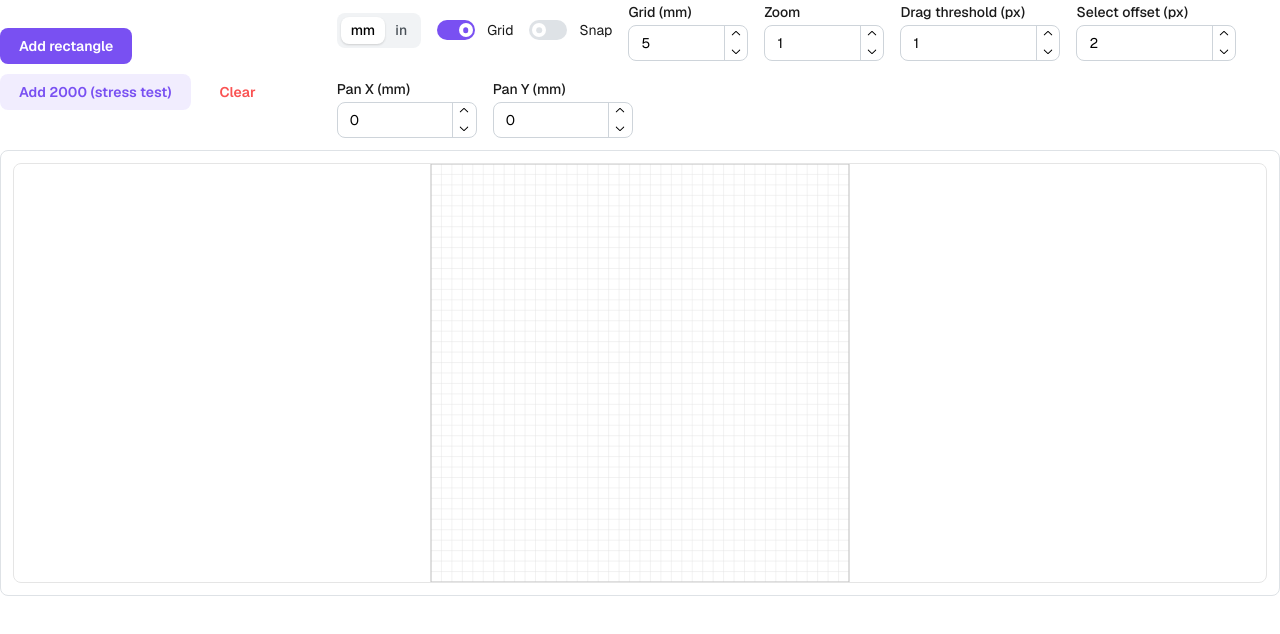
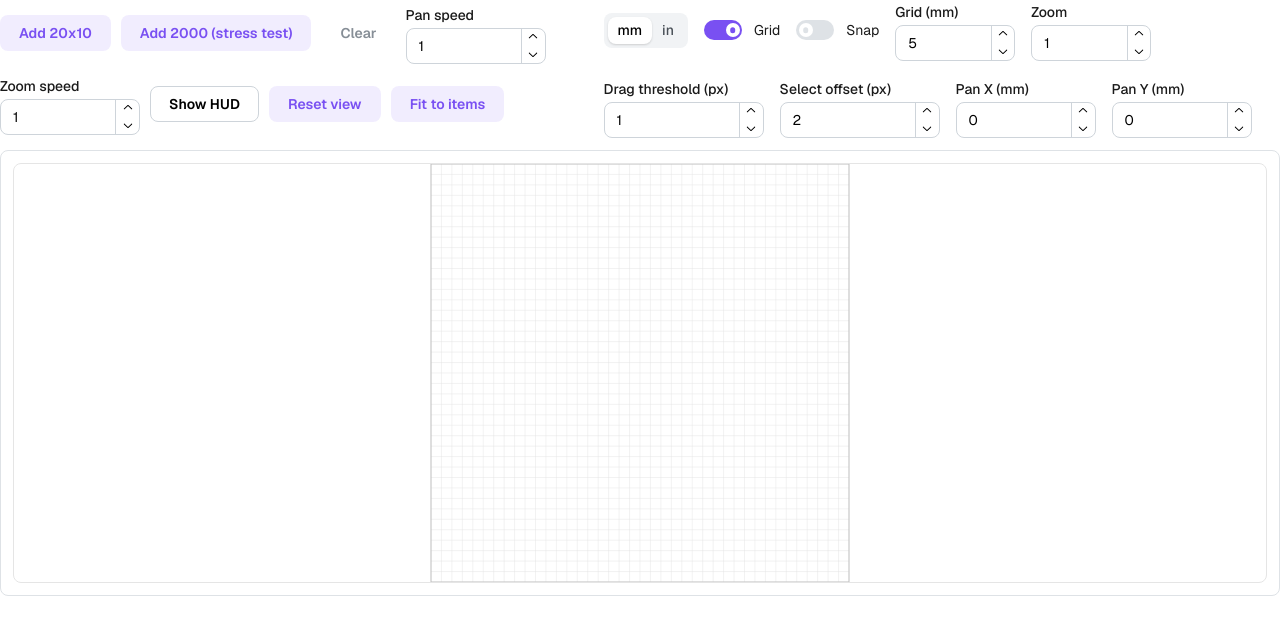
Before and after one commit to mwhite454/stl-slicer, a Next.js app: page /workspace in a window 1280 px wide. Shown: the top 634 px of the page. Built offline with nearby package versions, Linux system fonts and the light colour scheme.

Commit message:
selection handling

```diff
--- a/src/components/workspace/WorkspaceStage.tsx
+++ b/src/components/workspace/WorkspaceStage.tsx
@@ -1,6 +1,6 @@
 "use client";
 
-import React, { useMemo, useRef, useState, memo } from 'react';
+import React, { useMemo, useRef, useState, useEffect, memo } from 'react';
 import { Box } from '@mantine/core';
 import { useElementSize } from '@mantine/hooks';
 import { useWorkspaceStore } from '@/stores/workspaceStore';
@@ -22,9 +22,15 @@ export function WorkspaceStage() {
   const setZoom = useWorkspaceStore((s) => s.setZoom);
   const setPan = useWorkspaceStore((s) => s.setPan);
   const selectionOverlayOffsetPx = useWorkspaceStore((s) => s.ui.selectionOverlayOffsetPx);
+  const panSpeedMultiplier = useWorkspaceStore((s) => s.ui.panSpeedMultiplier);
+  const zoomSpeedMultiplier = useWorkspaceStore((s) => s.ui.zoomSpeedMultiplier);
+  const showPerfHud = useWorkspaceStore((s) => s.ui.showPerfHud);
+  const fitToBoundsRequestId = useWorkspaceStore((s) => s.ui.fitToBoundsRequestId);
 
   const { ref: svgRef } = useElementSize();
   const contentGroupRef = useRef<SVGGElement | null>(null);
+  const [fps, setFps] = useState(0);
+  const fpsRef = useRef({ last: performance.now(), frames: 0 });
   const [isPanning, setIsPanning] = useState(false);
   const panPointerRef = useRef<{ x: number; y: number } | null>(null);
   const panStartRef = useRef<{ x: number; y: number } | null>(null);
@@ -63,22 +69,29 @@ export function WorkspaceStage() {
   const clampZoom = (z: number) => Math.min(4, Math.max(0.25, z));
 
   const onWheel = (e: React.WheelEvent<SVGSVGElement>) => {
-    // Zoom with mouse wheel when inside grid
+    // Zoom anchored at cursor
     e.preventDefault();
-    e.stopPropagation();
-    const anchor = clientToMm(e.clientX, e.clientY);
-    if (!anchor) return;
-    // Use exponential scale for smooth zoom; deltaY>0 => zoom out
-    const scale = Math.exp(-e.deltaY * 0.001);
-    const z0 = viewport.zoom;
-    const z1 = clampZoom(z0 * scale);
-    if (z1 === z0) return;
-    // keep anchor position stable: (w + p1)*z1 = (w + p0)*z0
-    const p0 = viewport.pan;
-    const p1x = (z0 / z1) * (anchor.x + p0.x) - anchor.x;
-    const p1y = (z0 / z1) * (anchor.y + p0.y) - anchor.y;
-    setZoom(z1);
-    setPan({ x: p1x, y: p1y });
+    const svg = svgRef.current as unknown as SVGSVGElement | null;
+    const g = contentGroupRef.current;
+    if (!svg || !g) return;
+    const pt = svg.createSVGPoint();
+    pt.x = e.clientX;
+    pt.y = e.clientY;
+    const ctm = g.getScreenCTM();
+    if (!ctm) return;
+    const p = pt.matrixTransform(ctm.inverse());
+    const delta = -e.deltaY * Math.max(0.1, zoomSpeedMultiplier); // natural: scroll up to zoom in
+    const k = 0.0015; // sensitivity base
+    const scale = Math.exp(delta * k);
+    const nextZoom = Math.min(4, Math.max(0.25, viewport.zoom * scale));
+    const applied = nextZoom / viewport.zoom;
+    // Keep cursor point stable: adjust pan so p maps to same screen position
+    const newPan = {
+      x: p.x - (p.x - viewport.pan.x) * applied,
+      y: p.y - (p.y - viewport.pan.y) * applied,
+    };
+    setZoom(nextZoom);
+    setPan(newPan);
   };
 
   const onPointerDown = (e: React.PointerEvent<SVGSVGElement>) => {
@@ -105,8 +118,8 @@ export function WorkspaceStage() {
     const dyPx = e.clientY - last.y;
     panPointerRef.current = { x: e.clientX, y: e.clientY };
     const mmpp = getMmPerPx();
-    const dxMm = dxPx * mmpp.x;
-    const dyMm = dyPx * mmpp.y;
+    const dxMm = dxPx * mmpp.x * Math.max(0.1, panSpeedMultiplier);
+    const dyMm = dyPx * mmpp.y * Math.max(0.1, panSpeedMultiplier);
     panDeltaRef.current = { x: panDeltaRef.current.x + dxMm, y: panDeltaRef.current.y + dyMm };
     const start = panStartRef.current ?? { x: 0, y: 0 };
     const next = { x: start.x + panDeltaRef.current.x, y: start.y + panDeltaRef.current.y };
@@ -280,9 +293,68 @@ export function WorkspaceStage() {
     updateItemPosition(id, nx, ny);
   };
 
+  useEffect(() => {
+    if (!showPerfHud) return;
+    let raf = 0;
+    const tick = () => {
+      const now = performance.now();
+      fpsRef.current.frames += 1;
+      const dt = now - fpsRef.current.last;
+      if (dt >= 500) {
+        const fpsNow = (fpsRef.current.frames * 1000) / dt;
+        setFps(Math.round(fpsNow));
+        fpsRef.current.frames = 0;
+        fpsRef.current.last = now;
+      }
+      raf = requestAnimationFrame(tick);
+    };
+    fpsRef.current = { last: performance.now(), frames: 0 };
+    raf = requestAnimationFrame(tick);
+    return () => cancelAnimationFrame(raf);
+  }, [showPerfHud]);
+
+  useEffect(() => {
+    if (!fitToBoundsRequestId) return;
+    if (!items.length) {
+      setZoom(1);
+      setPan({ x: 0, y: 0 });
+      return;
+    }
+    let minX = Infinity, minY = Infinity, maxX = -Infinity, maxY = -Infinity;
+    for (const it of items) {
+      if (it.type === 'rectangle') {
+        const x1 = it.position.x;
+        const y1 = it.position.y;
+        const x2 = it.position.x + it.rect.width;
+        const y2 = it.position.y + it.rect.height;
+        minX = Math.min(minX, x1); minY = Math.min(minY, y1);
+        maxX = Math.max(maxX, x2); maxY = Math.max(maxY, y2);
+      }
+    }
+    if (!Number.isFinite(minX)) {
+      setZoom(1);
+      setPan({ x: 0, y: 0 });
+      return;
+    }
+    // Add small margin (mm)
+    const margin = 2;
+    minX -= margin; minY -= margin; maxX += margin; maxY += margin;
+    const rectW = Math.max(1, maxX - minX);
+    const rectH = Math.max(1, maxY - minY);
+    const scaleX = bounds.width / rectW;
+    const scaleY = bounds.height / rectH;
+    const targetZoom = Math.min(4, Math.max(0.25, Math.min(scaleX, scaleY)));
+    // Center the rect
+    const panX = (bounds.width - rectW * targetZoom) / 2 - minX * targetZoom;
+    const panY = (bounds.height - rectH * targetZoom) / 2 - minY * targetZoom;
+    setZoom(targetZoom);
+    setPan({ x: panX, y: panY });
+    // eslint-disable-next-line react-hooks/exhaustive-deps
+  }, [fitToBoundsRequestId]);
+
   return (
     <Box
-      style={{ width: '100%', height: 420, outline: 'none' }}
+      style={{ width: '100%', height: 420, outline: 'none', position: 'relative' }}
       tabIndex={0}
       onKeyDown={handleKeyDown}
     >
@@ -355,7 +427,7 @@ export function WorkspaceStage() {
                       onClick={() => selectOnly(it.id)}
                     />
                     {sel && (
-                      <g pointerEvents="none">
+                      <g>
                         <rect
                           x={selX}
                           y={selY}
@@ -365,12 +437,22 @@ export function WorkspaceStage() {
                           stroke="#1e90ff"
                           strokeWidth={0.25}
                           vectorEffect="non-scaling-stroke"
+                          pointerEvents="none"
                         />
                         {/* corner dots */}
-                        <circle cx={selX} cy={selY} r={0.5} fill="#1e90ff" />
-                        <circle cx={selX + selW} cy={selY} r={0.5} fill="#1e90ff" />
-                        <circle cx={selX} cy={selY + selH} r={0.5} fill="#1e90ff" />
-                        <circle cx={selX + selW} cy={selY + selH} r={0.5} fill="#1e90ff" />
+                        {([
+                          { x: selX, y: selY, cursor: 'nwse-resize' },
+                          { x: selX + selW, y: selY, cursor: 'nesw-resize' },
+                          { x: selX, y: selY + selH, cursor: 'nesw-resize' },
+                          { x: selX + selW, y: selY + selH, cursor: 'nwse-resize' },
+                        ] as const).map((h, idx) => (
+                          <g key={idx} style={{ cursor: h.cursor }}>
+                            {/* visible dot */}
+                            <circle cx={h.x} cy={h.y} r={0.5} fill="#1e90ff" />
+                            {/* larger invisible hit area for future interactions */}
+                            <circle cx={h.x} cy={h.y} r={2} fill="#1e90ff" fillOpacity={0} strokeOpacity={0} />
+                          </g>
+                        ))}
                       </g>
                     )}
                   </g>
@@ -381,6 +463,15 @@ export function WorkspaceStage() {
           </g>
         </svg>
       </DndContext>
+      {showPerfHud && (
+        <div style={{ position: 'absolute', top: 8, right: 8, background: 'rgba(0,0,0,0.6)', color: '#fff', padding: '6px 8px', borderRadius: 6, fontSize: 12, lineHeight: 1.2 }}>
+          <div>FPS: {fps}</div>
+          <div>Items: {items.length}</div>
+          <div>Sel: {selectedIds.length}</div>
+          <div>Zoom: {viewport.zoom.toFixed(2)}</div>
+          <div>Pan: {viewport.pan.x.toFixed(1)}, {viewport.pan.y.toFixed(1)}</div>
+        </div>
+      )}
     </Box>
   );
 }
--- a/src/components/workspace/WorkspaceToolbar.tsx
+++ b/src/components/workspace/WorkspaceToolbar.tsx
@@ -23,10 +23,10 @@ export function WorkspaceToolbar() {
     <Group wrap="nowrap" gap="sm" justify="space-between">
       <Group gap="xs">
         <Button
-          variant="filled"
-          onClick={() => addRectangle({ width: 20, height: 10, x: 0, y: 0 })}
+          variant="light"
+          onClick={() => addRectangle({ width: 20, height: 10 })}
         >
-          Add rectangle
+          Add 20x10
         </Button>
         <Button
           variant="light"
@@ -34,8 +34,67 @@ export function WorkspaceToolbar() {
         >
           Add 2000 (stress test)
         </Button>
-        <Button variant="subtle" color="red" onClick={() => clearItems()}>
+        <Button
+          variant="subtle"
+          color="gray"
+          onClick={() => clearItems()}
+        >
           Clear
+        </Button>
+
+        {/* Optional controls */}
+        <NumberInput
+          label="Pan speed"
+          size="sm"
+          min={0.1}
+          max={5}
+          step={0.1}
+          clampBehavior="strict"
+          value={ui.panSpeedMultiplier}
+          onChange={(val) => {
+            const n = typeof val === 'number' ? val : Number(val);
+            if (!Number.isNaN(n)) setUi({ panSpeedMultiplier: Math.min(5, Math.max(0.1, n)) });
+          }}
+          maw={140}
+        />
+
+        <NumberInput
+          label="Zoom speed"
+          size="sm"
+          min={0.1}
+          max={5}
+          step={0.1}
+          clampBehavior="strict"
+          value={ui.zoomSpeedMultiplier}
+          onChange={(val) => {
+            const n = typeof val === 'number' ? val : Number(val);
+            if (!Number.isNaN(n)) setUi({ zoomSpeedMultiplier: Math.min(5, Math.max(0.1, n)) });
+          }}
+          maw={140}
+        />
+
+        <Button
+          variant="default"
+          onClick={() => setUi({ showPerfHud: !ui.showPerfHud })}
+        >
+          {ui.showPerfHud ? 'Hide HUD' : 'Show HUD'}
+        </Button>
+
+        <Button
+          variant="light"
+          onClick={() => {
+            setZoom(1);
+            setPan({ x: 0, y: 0 });
+          }}
+        >
+          Reset view
+        </Button>
+
+        <Button
+          variant="light"
+          onClick={() => setUi({ fitToBoundsRequestId: (ui.fitToBoundsRequestId ?? 0) + 1 })}
+        >
+          Fit to items
         </Button>
       </Group>
 
@@ -133,7 +192,6 @@ export function WorkspaceToolbar() {
           label="Pan X (mm)"
           size="sm"
           step={1}
-          clampBehavior="blur"
           value={pan.x}
           onChange={(val) => {
             const n = typeof val === 'number' ? val : Number(val);
--- a/src/stores/workspaceStore.ts
+++ b/src/stores/workspaceStore.ts
@@ -44,6 +44,10 @@ const DEFAULT_VIEWPORT: ViewportState = {
 const DEFAULT_UI: UiSettings = {
   dragActivationDistance: 1,
   selectionOverlayOffsetPx: 2,
+  panSpeedMultiplier: 1,
+  zoomSpeedMultiplier: 1,
+  showPerfHud: false,
+  fitToBoundsRequestId: 0,
 };
 
 export const useWorkspaceStore = create<WorkspaceStore>((set, get) => ({
--- a/src/types/workspace.ts
+++ b/src/types/workspace.ts
@@ -47,4 +47,8 @@ export type WorkspaceState = {
 export type UiSettings = {
   dragActivationDistance: number; // px to start drag
   selectionOverlayOffsetPx: number; // px outward offset for selection rect/dots
+  panSpeedMultiplier: number; // scales panning delta (>= 0.1)
+  zoomSpeedMultiplier: number; // scales wheel zoom speed (>= 0.1)
+  showPerfHud: boolean; // toggle for FPS/render HUD
+  fitToBoundsRequestId: number; // increment to request fit-to-bounds from toolbar
 };
```
